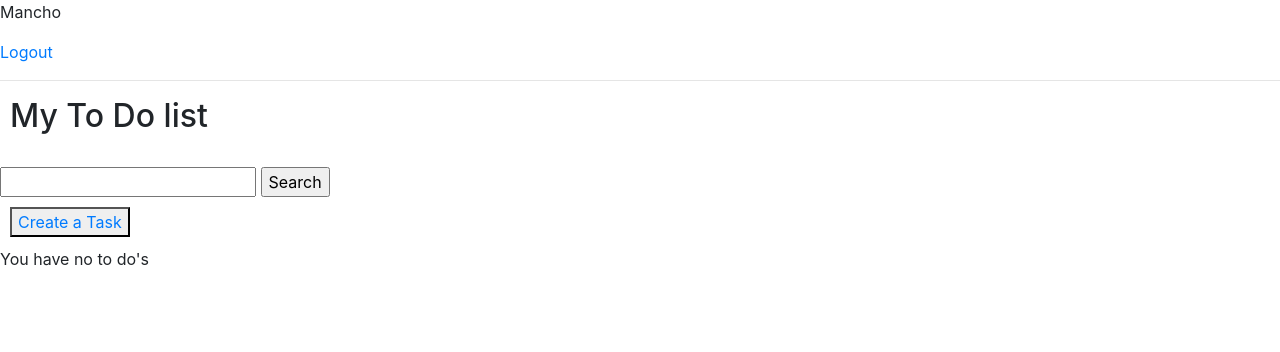
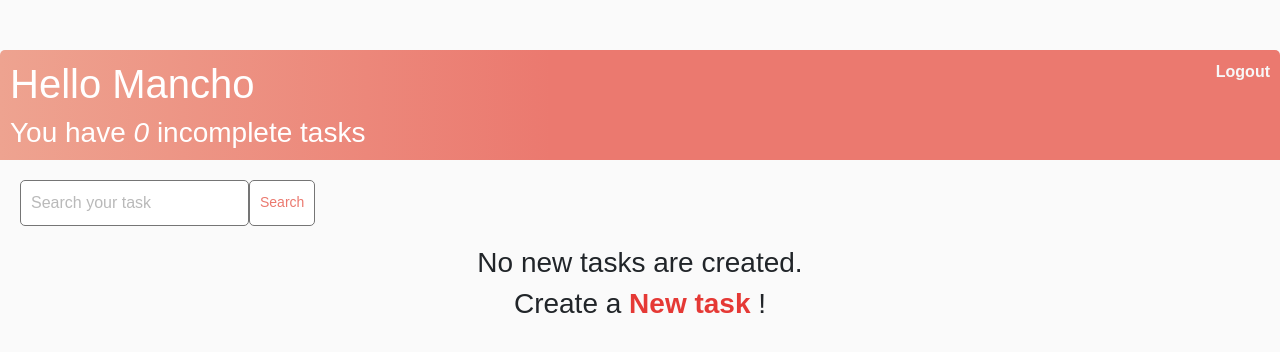
Before and after one commit to Manchootop/todo_app, a Django app: page /tasks/ in a window 1280 px wide. Shown: the top 352 px of the page. Run offline with Django 4.2, Linux system fonts and the light colour scheme; a user stored in the database is signed in; data comes from the database, SQL or seed files in the repository; both versions use the stored data as it was after the commit; some libraries are stand-ins or nearby versions.

Commit message:
added some styling

```diff
--- a/templates/main.html
+++ b/templates/main.html
@@ -11,8 +11,187 @@
 </head>
 <body>
 <style>
+        body {
+            background-color: #FAFAFA;
+            font-family: 'Nunito', sans-serif;
+            padding-top: 50px;
+        }
 
-</style>
+        h1,
+        h2,
+        h3,
+        h4,
+        h5,
+        h6,
+            {
+            font-family: 'Raleway', sans-serif;
+        }
+
+        a,
+        p {
+            color: #4b5156
+        }
+
+        a {
+            font-weight: 600;
+        }
+
+        .container {
+            max-width: 550px;
+            margin: auto;
+            background-color: #fff;
+            -webkit-box-shadow: 2px 2px 13px -4px rgba(0, 0, 0, 0.21);
+            box-shadow: 2px 2px 13px -4px rgba(0, 0, 0, 0.21);
+        }
+
+        input {
+            outline: none;
+            border: none;
+        }
+
+        .header-bar {
+            display: flex;
+            justify-content: space-between;
+            color: #fff;
+            padding: 10px;
+            border-radius: 5px 5px 0 0;
+            background: linear-gradient(90deg, #EEA390 0%, #EB796F 43%, #EB796F 100%);
+        }
+
+        .header-bar a {
+            color: rgb(247, 247, 247);
+            text-decoration: none;
+        }
+
+        .task-wrapper {
+            display: flex;
+            align-items: center;
+            justify-content: space-between;
+            background-color: #fff;
+            border-top: 1px solid #dfe4ea;
+            overflow: hidden;
+        }
+
+        .task-title {
+            display: flex;
+            padding: 20px;
+        }
+
+        .task-title a {
+            text-decoration: none;
+            color: #4b5156;
+            margin-left: 10px;
+        }
+
+        .task-complete-icon {
+            height: 20px;
+            width: 20px;
+            background-color: rgb(105, 192, 105);
+            border-radius: 50%;
+        }
+
+        .task-incomplete-icon {
+            height: 20px;
+            width: 20px;
+            background-color: rgb(218, 218, 218);
+            border-radius: 50%;
+        }
+
+        .delete-link {
+            text-decoration: none;
+            font-weight: 900;
+            color: #cf4949;
+            font-size: 22px;
+            line-height: 0;
+            padding: 20px 0px;
+        }
+
+        /*Handle Classes*/
+
+        .handle {
+            display: inline-block;
+            padding: 20px 16px;
+            cursor: grab;
+            user-select: none;
+        }
+
+        .handle:after,
+        .handle:before {
+            display: block;
+            content: "";
+        }
+
+        .handle:active,
+        .handle:active:before,
+        .handle:active:after {
+            cursor: grabbing;
+        }
+
+        .dropArea {
+            background-color: #f1f2f6;
+            color: black;
+            border: #ced6e0 1px solid;
+        }
+
+        .selectedTask {
+            opacity: 0.6;
+        }
+
+
+        #add-link {
+            color: #EB796F;
+            text-decoration: none;
+            font-size: 42px;
+            text-shadow: 1px 1px #81413b;
+        }
+
+        #search-add-wrapper {
+            display: flex;
+            justify-content: space-between;
+            align-items: center;
+            padding: 20px;
+        }
+
+        @media screen and (max-width:320px) {
+            #search-add-wrapper {
+                padding: 10px;
+            }
+        }
+
+        input[type=text],
+        input[type=password],
+        textarea {
+            border: 1px solid #757575;
+            border-radius: 5px;
+            padding: 10px;
+            width: 90%;
+        }
+
+        label {
+            padding-top: 10px !important;
+            display: block;
+        }
+
+        ::placeholder {
+            font-weight: 300;
+            opacity: 0.5;
+        }
+
+        .button {
+            border: 1px solid #757575;
+            background-color: #FFF;
+            color: #EB796F;
+            padding: 10px;
+            font-size: 14px;
+            border-radius: 5px;
+            cursor: pointer;
+            text-decoration: none;
+        }
+
+        .card-body {
+            padding: 20px;
+        }
+    </style>
 
 {% block content %}
 {% endblock %}
--- a/templates/tasks_list.html
+++ b/templates/tasks_list.html
@@ -1,53 +1,84 @@
-{% extends "main.html" %}
-{% block content %}
+{% extends 'main.html' %} {% block content %}
+
+<script src="https://cdn.jsdelivr.net/npm/sortablejs@latest/Sortable.min.js"></script>
+<div class="header-bar">
+    <div>
+        <h1>Hello {{request.user|title}}</h1>
+        <h3 style="margin:0">You have <i>{{count}}</i> incomplete task{{ count|pluralize:"s" }}</h3>
+    </div>
 
     {% if request.user.is_authenticated %}
-        <p>{{ request.user }}</p>
-        <a href="{% url 'logout' %}">Logout</a>
-
-        <hr>
-
-    {% else %}
-        <a href="{% url 'login' %}">login</a>
-        <a href="{% url 'register' %}">Register</a>
-    {% endif %}
+    <a href="{% url 'logout' %}">Logout</a> {% else %}
+    <a href="{% url 'login' %}">Login</a> {% endif %}
+</div>
 
 
-    <h2 style="margin-left: 10px">My To Do list</h2>
-    <br>
-
-    <form action="" method="GET">
-        <input type="text" name="search-area" value="{{ search_input }}">
-        <input type="submit" value="Search">
+<div id="search-add-wrapper">
+    <form method="GET" style="display: flex;">
+        <input type='text' name='search-area' placeholder="Search your task" value="{{search_input}}">
+        <input class="button" type="submit" value='Search'>
     </form>
-
-    <button style="margin: 10px"><a href="{% url 'task-create' %}">Create a Task</a></button>
-
-    {% for task in tasks %}
-        <div>
-        {{ task.title | truncatechars:10 }}
-
-        <a href="{% url 'task-details' task.id %}">view</a>
-        <a href="{% url 'task-edit' task.id %}">change</a>
-        <a href="{% url 'task-delete' task.id %}">del</a>
-        </div>
-    {% empty %}
-        <p>You have no to do's</p>
+    {% if tasks|length > 0 %}
+    <a id="add-link" href="{% url 'task-create' %}">&#x2b;</a>
+    {% endif %}
+</div>
 
 
-    {% endfor %}
+<!-- Hidden form. Form submits new item positions -->
+{#<form style="display: none;" id="reorderForm" method="post" action="{% url 'task-reorder' %}">#}
+    {% csrf_token %}
+    <input type="hidden" id="positionInput" name="position">
+</form>
 
 
-    <br>
-    <style>
-        table {
-            font-size: 20px;
-            margin: 10px 10px 10px 10px;
+<div id="tasklist" class="task-items-wrapper">
+    {% for task in tasks %}
+    <div class="task-wrapper" data-position="{{task.pk}}">
+        <div class="task-title">
+            {% if task.complete %}
+            <div class="task-complete-icon"></div>
+            <i><s><a href="{% url 'task-edit' task.id %}">{{task}}</a></s></i> {% else %}
+            <div class="task-incomplete-icon"></div>
+            <a href="{% url 'task-edit' task.id %}">{{task}}</a> {% endif %}
+        </div>
+        <div class="task-controls">
+            <a class="delete-link" href="{% url 'task-delete' task.id %}">&#215;</a>
+            <span class="handle">&nbsp;&#10247;</span>
+        </div>
+    </div>
 
+    {% empty %}
+    <div style="text-align: center; padding-bottom: 10px; line-height: 1em;">
+        <h3>No new tasks are created.</h3>
+        <h3>Create a <a style="text-decoration: none; color: #e53935;" href="{% url 'task-create' %}">New task</a> ! </h3>
+    </div>
+    {% endfor %}
+</div>
+
+<script>
+    var taskList = document.getElementById("tasklist");
+    var reorderForm = document.getElementById("reorderForm");
+    var positionInput = document.getElementById("positionInput");
+
+    let sortable = Sortable.create(taskList, {
+        handle: '.handle',
+        ghostClass: 'dropArea',
+        chosenClass: 'selectedTask',
+
+    });
+
+    function reordering() {
+        const rows = document.getElementsByClassName("task-wrapper");
+        let pos = [];
+        for (let row of rows) {
+            pos.push(row.dataset.position);
         }
+        console.log(pos.join(","))
+        positionInput.value = pos.join(',');
+        reorderForm.submit();
+    }
 
-        td tr {
-            align-content: center;
-        }
-    </style>
-{% endblock %}
+    document.ondrop = reordering
+</script>
+
+{% endblock content %}
```
Also changed, not shown: db.sqlite3.
